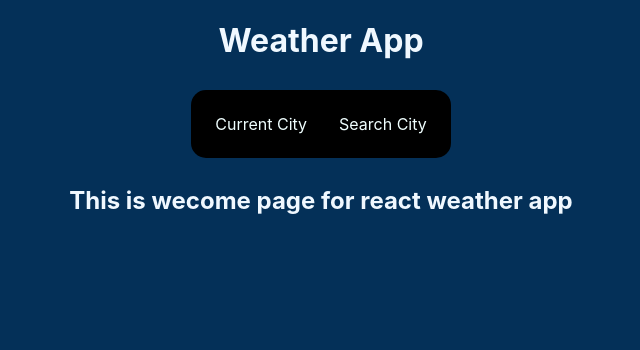
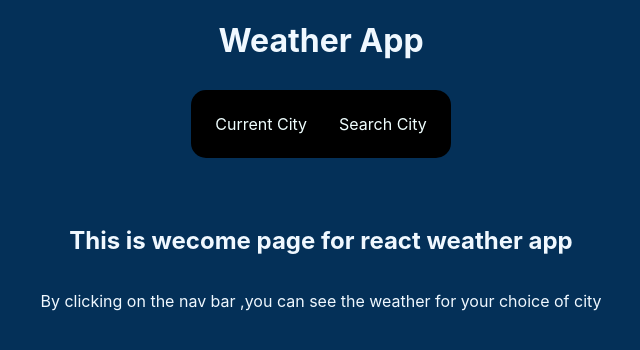
Before and after one commit to deepanshudc/Weather-app, a React (Create React App) app: page / in a window 1280 px wide. Shown: the top 350 px of the page, without its empty margins (319-959 px from the left). Built offline with nearby package versions, Linux system fonts and the light colour scheme; no server answers.

Commit message:
updating gitignore and minor changes

```diff
--- a/src/components/Weather.js
+++ b/src/components/Weather.js
@@ -17,7 +17,7 @@ return (
             <h2>{props.weather.desc}</h2>
             </div>
             <div className={classes.row3}>
-            <li> Wind speed: &nbsp; &nbsp; {props.weather.windSpeed} m/sec</li>
+            <li> Wind speed: &nbsp;  &nbsp; {props.weather.windSpeed} m/sec</li>
             <li> Temperature min:  &nbsp; {props.weather.min_temp} {unitType}</li>
             <li> Temperature max:  &nbsp; {props.weather.max_temp} {unitType}</li>
             </div>
--- a/src/pages/WelcomePage.js
+++ b/src/pages/WelcomePage.js
@@ -1,6 +1,11 @@
 const WelcomePage=()=>{
     return(
+        <>
+        <br></br>
+        <br></br>
         <h2>This is wecome page for react weather app</h2>
+        <p>By clicking on the nav bar ,you can see the weather for your choice of city</p>
+        </>
     )
 }
 export default WelcomePage;
```
Also changed, not shown: 1 other file (tests, documents, lock files or other folders).
